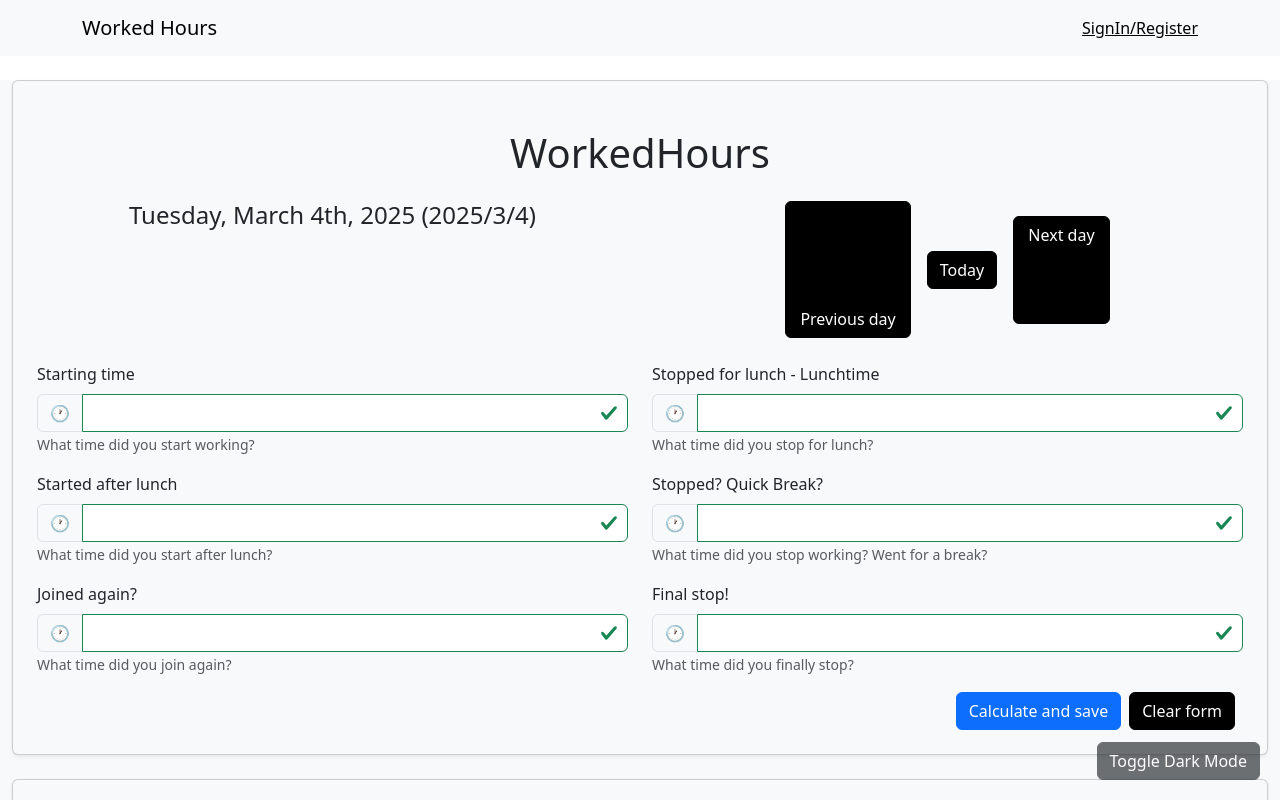
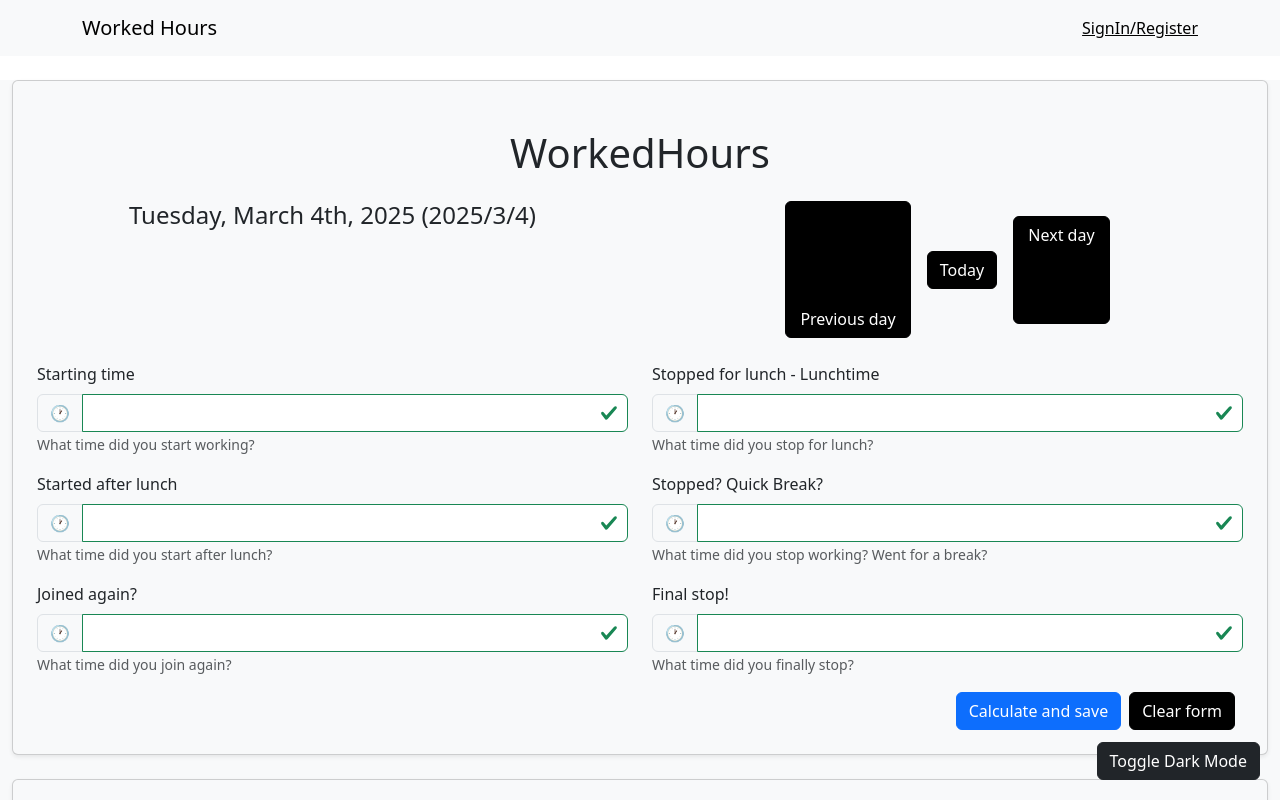
Before and after one commit to RMCampos/worked-hours-report, a React (Vite) app in the folder client/: page / in a window 1280 px wide. Shown: the top 800 px of the page. Built offline with nearby package versions, Linux system fonts and the light colour scheme.

Commit message:
fix: modal dark theme

```diff
--- a/client/src/components/DarkButton/index.tsx
+++ b/client/src/components/DarkButton/index.tsx
@@ -6,7 +6,7 @@ import { AuthContext } from '../../context/authContext';
 
 function DarkButton(): React.ReactNode {
   const { theme, setTheme } = useTheme();
-  const { username, signed } = useContext(AuthContext);
+  const { username } = useContext(AuthContext);
 
   const toggleDarkMode = (): void => {
     const themeToSet = theme === 'light' ? 'dark' : 'light';
@@ -58,7 +58,6 @@ function DarkButton(): React.ReactNode {
       type="button"
       className="btn btn-dark"
       onClick={toggleDarkMode}
-      disabled={!signed}
     >
       Toggle Dark Mode
     </button>
--- a/client/src/components/Navigation/index.tsx
+++ b/client/src/components/Navigation/index.tsx
@@ -3,10 +3,12 @@ import Container from 'react-bootstrap/Container';
 import Navbar from 'react-bootstrap/Navbar';
 import { AuthContext } from '../../context/authContext';
 import UserModal from '../UserModal';
+import { useTheme } from '../../context/themeContext';
 
 function Navigation() {
   const [showModal, setShowModal] = useState<boolean>(false);
   const { signed, checkLogin, username, signOut } = useContext(AuthContext);
+  const { theme } = useTheme();
 
   const signInRegister = (e: React.MouseEvent<Element, MouseEvent>): void => {
     e.preventDefault();
@@ -29,7 +31,7 @@ function Navigation() {
   }, [signed]);
 
   return (
-    <Navbar expand="lg" className="bg-body-tertiary justify-content-between">
+    <Navbar expand="lg" className="bg-body-tertiary justify-content-between" bg={theme} data-bs-theme={theme}>
       <Container>
         <Navbar.Brand href="#">Worked Hours</Navbar.Brand>
         <Navbar.Toggle />
--- a/client/src/components/UserModal/index.tsx
+++ b/client/src/components/UserModal/index.tsx
@@ -3,6 +3,8 @@ import { Alert, Form } from 'react-bootstrap';
 import Button from 'react-bootstrap/Button';
 import Modal from 'react-bootstrap/Modal';
 import { AuthContext } from '../../context/authContext';
+import './style.css';
+import { useTheme } from '../../context/themeContext';
 
 type Props = {
   show: boolean;
@@ -25,6 +27,7 @@ const UserModal: React.FC<Props> = (props: Props): React.ReactNode => {
   const [password, setPassword] = useState<string>('');
   const [alreadyRegistered, setAlreadyRegistered] = useState<boolean>(true);
   const { signUp, signIn } = useContext(AuthContext);
+  const { theme } = useTheme();
 
   const handleSubmit = async (event: React.FormEvent<HTMLFormElement>): Promise<void> => {
     event.preventDefault();
@@ -77,6 +80,7 @@ const UserModal: React.FC<Props> = (props: Props): React.ReactNode => {
           keyboard={false}
           size="xl"
           aria-labelledby="markdown-modal-content"
+          dialogClassName={theme === 'dark' ? 'modal-bg-dark' : ''}
         >
           <Modal.Header closeButton>
             <Modal.Title
--- /dev/null
+++ b/client/src/components/UserModal/style.css
@@ -0,0 +1,3 @@
+.modal-bg-dark .modal-content {
+  background-color: rgb(33,37,41) !important;
+}
```
